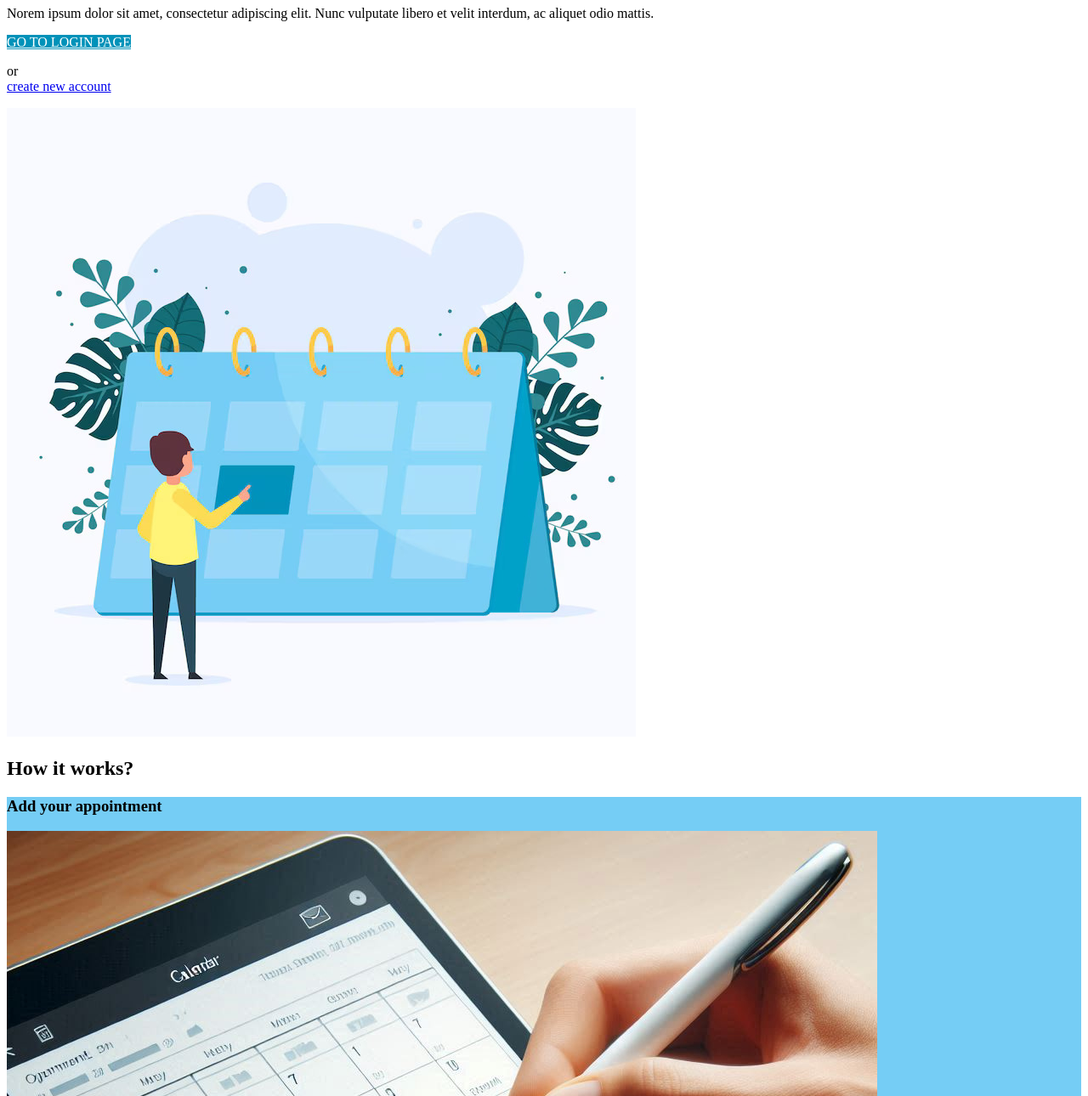
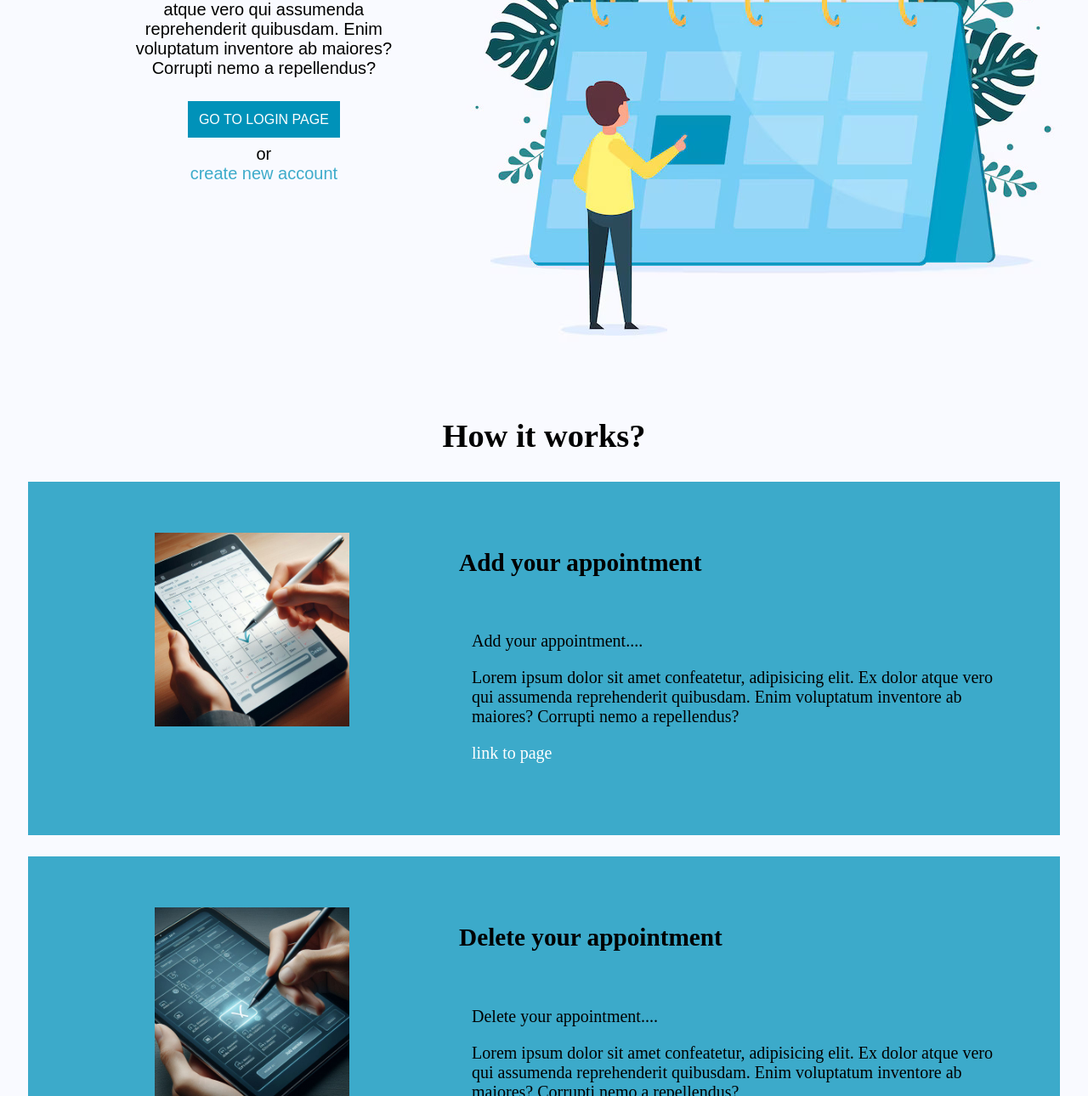
Before and after one commit to DPuddinu/todo-tutorato, a website: page src/landing.html in a window 1280 px wide. Shown: the part 293-1583 px from the top of the page at 85% size. Drawn offline with Linux system fonts and the light colour scheme.

Commit message:
style: create style for landing page

```diff
--- a/src/landing.html
+++ b/src/landing.html
@@ -6,60 +6,148 @@
     <title>Simple Agenda</title>
     <link rel="stylesheet" href="./styles/landing.css" />
   </head>
+
   <body>
+    <!-- div hero feation -->
     <div id="hero-section">
-      <img src="./img/sc.svg" alt="logo-simple-agenda" />
-      <div id="text">
-        <h1>Simple Agenda</h1>
+      <!-- logo -->
+      <!-- <img class="logo-big" src="./img/sc.svg" alt="logo-simple-agenda" /> -->
+      <!-- div titolo e testo -->
+      <div id="hero-left">
+        <div id="text-hero">
+          <h1>
+            Simple <br />
+            Agenda
+          </h1>
           <p>
-          Norem ipsum dolor sit amet, consectetur adipiscing elit. Nunc
-          vulputate libero et velit interdum, ac aliquet odio mattis.
+            Lorem ipsum dolor sit amet confeatetur, adipisicing elit. Ex dolor
+            atque vero qui assumenda reprehenderit quibusdam. Enim voluptatum
+            inventore ab maiores? Corrupti nemo a repellendus?
           </p>
-        <a id="loginButton" href="login.html">GO TO LOGIN PAGE</a>
+        </div>
+        <div id="login-button-div">
+          <a class="button" id="loginButton" href="login.html"
+            >GO TO LOGIN PAGE</a
+          >
           <p>
             or <br />
-          <a href="register.html">create new account</a>
+            <a id="link-new-acc" href="register.html">create new account</a>
           </p>
         </div>
-      <div id="image">
-        <img src="./img/hero.jpg" alt="photo-agenda" />
+      </div>
+      <!-- div immagine hero feation -->
+      <div id="div-image-hero">
+        <img
+          class="img-250px"
+          id="img-hero-feation"
+          src="./img/hero.jpg"
+          alt="photo-agenda"
+        />
       </div>
     </div>
+    <!-- under hero feation -->
     <h2>How it works?</h2>
-    <div id="sect1">
+
+    <!-- sezione contenitore 1 -->
+    <div class="div-feature" id="div-feat1">
+      <!-- immagine -->
+      <div id="div-img-feat1">
+        <img
+          class="img-feat"
+          src="./img/add.jpeg"
+          alt="photo-add-appointment"
+        />
+      </div>
+      <div class="div-text-feat" id="div-text-feat1">
+        <!-- titolo -->
+        <div class="div-title-feat" id="div-title-feat1">
           <h3>Add your appointment</h3>
-      <img src="./img/add.jpeg" alt="photo-add-appointment" />
+        </div>
+        <!-- testo -->
+        <div class="div-text-feat" id="div-text-feat1">
           <p>Add your appointment....</p>
-      <p><a href="#add.html">link to page</a></p>
+          <p>
+            Lorem ipsum dolor sit amet confeatetur, adipisicing elit. Ex dolor
+            atque vero qui assumenda reprehenderit quibusdam. Enim voluptatum
+            inventore ab maiores? Corrupti nemo a repellendus?
+          </p>
+          <p><a class="link-feat-white" href="#add.html">link to page</a></p>
+        </div>
+      </div>
     </div>
 
-    <div id="sect2">
+    <!-- sezione contenitore 2 -->
+    <div class="div-feature" id="div-feat2">
+      <!-- immagine -->
+      <div id="div-img-feat2">
+        <img
+          class="img-feat"
+          src="./img/delete.jpeg"
+          alt="photo-delete-appointment"
+        />
+      </div>
+      <div class="div-text-feat" id="div-text-feat2">
+        <!-- titolo -->
+        <div class="div-title-feat" id="div-title-feat2">
           <h3>Delete your appointment</h3>
+        </div>
+        <!-- testo -->
+        <div class="div-text-feat" id="div-text-feat2">
           <p>Delete your appointment....</p>
-      <p><a href="#delete.html">link to page</a></p>
-      <img src="./img/delete.jpeg" alt="photo-delete-appointment" />
+          <p>
+            Lorem ipsum dolor sit amet confeatetur, adipisicing elit. Ex dolor
+            atque vero qui assumenda reprehenderit quibusdam. Enim voluptatum
+            inventore ab maiores? Corrupti nemo a repellendus?
+          </p>
+          <p><a class="link-feat-white" href="#delete.html">link to page</a></p>
+        </div>
+      </div>
     </div>
 
-    <div id="sect3">
+    <!-- sezione contenitore 3 -->
+    <div class="div-feature" id="div-feat3">
+      <!-- immagine -->
+      <div id="div-img-feat3">
+        <img
+          class="img-feat"
+          src="./img/edit.jpeg"
+          alt="photo-edit-appointment"
+        />
+      </div>
+      <div class="div-text-feat" id="div-text-feat3">
+        <!-- titolo -->
+        <div class="div-title-feat" id="div-title-feat3">
           <h3>Edit your appointment</h3>
-      <img src="./img/edit.jpeg" alt="photo-edit-appointment" />
-      <p>Delete your appointment....</p>
-      <p><a href="#del.html">link to page</a></p>
         </div>
+        <!-- testo -->
+        <div class="div-text-feat" id="div-text-feat3">
+          <p>Edit your appointment....</p>
+          <p>
+            Lorem ipsum dolor sit amet confeatetur, adipisicing elit. Ex dolor
+            atque vero qui assumenda reprehenderit quibusdam. Enim voluptatum
+            inventore ab maiores? Corrupti nemo a repellendus?
+          </p>
+          <p><a class="link-feat-white" href="#edit.html">link to page</a></p>
+        </div>
+      </div>
+    </div>
+
+    <!-- footer 1 -->
     <footer>
+      <div id="copyright">
+        <!-- <img class="logo-big" src="./img/sc.svg" alt="logo-simple-agenda" /> -->
+        <p>Copyright 2024</p>
+      </div>
       <div id="social">
         <a href="#x.com/simpleagenda">
-          <img src="./img/x.svg" alt="logo-X"
+          <img class="logo-social" src="./img/x.svg" alt="logo-X"
         /></a>
         <a href="#instagram.com/simpleagenda">
-          <img src="./img/insta.svg" alt="logo-Instagram"
+          <img class="logo-social" src="./img/insta.svg" alt="logo-Instagram"
         /></a>
         <a href="#facebook.com/simpleagenda"
-          ><img src="./img/face.svg" alt="logo-Facebook"
+          ><img class="logo-social" src="./img/face.svg" alt="logo-Facebook"
         /></a>
-      </div>
-      <div id="copyright">
-        <img src="./img/sc.svg" alt="logo-simple-agenda" />
       </div>
     </footer>
     <!-- <h1>Hello, Node.js!</h1>
--- a/src/styles/landing.css
+++ b/src/styles/landing.css
@@ -1,9 +1,119 @@
-#sect1,
-#sect3,
-footer {
-  background-color: #75cdf5;
+body {
+  background-color: #f9faff;
 }
+
+h1 {
+  font-size: 5vw;
+}
+h2 {
+  text-align: center;
+  font-size: 3vw;
+}
+p {
+  /* font-size: clamp(14px, 16px, 20px); */
+  font-size: 20px;
+  /* font-weight: 520; */
+}
+
+#hero-section {
+  /* border: 2px solid red; */
+  height: bold;
+  font-family: Arial, Helvetica, sans-serif;
+  display: flex;
+  flex-wrap: wrap;
+}
+
+#hero-left {
+  /* border: 5px solid green; */
+  max-width: 400px;
+  /* margin-left: 4vw; */
+  /* margin: 2vw; */
+  margin-left: 8vw;
+}
+
+#text-hero {
+  /* border: 2px solid blue; */
+  /* width: 50%; */
+  text-align: center;
+  padding: 5px 25px;
+}
+
+#login-button-div {
+  /* border: 2px solid purple; */
+  /* width: 20%; */
+  text-align: center;
+  padding: 15px 6px;
+}
+
 #loginButton {
   background-color: #0092b9;
   color: white;
+  font-size: 1.25vw;
+  padding: 1vw;
+  text-decoration: none;
 }
+
+#link-new-acc {
+  text-decoration: none;
+  color: #0091b9c1;
+  font-size: 20px;
+}
+#link-new-acc:hover {
+  text-decoration: underline;
+  color: #393f40;
+}
+
+#div-image-hero {
+  /* border: 2px solid yellow; */
+  margin: auto;
+}
+
+/* SEZIONE FEATURE */
+
+/* sezione div feature */
+.div-feature {
+  background-color: #0091b9c1;
+  display: flex;
+  padding: 35px;
+  margin: 25px;
+}
+
+.img-feat {
+  width: 50%;
+  height: auto;
+  display: block;
+  margin-left: auto;
+  margin-right: auto;
+  padding: 25px;
+}
+
+.div-text-feat {
+  font-size: 25px;
+  padding: 15px;
+}
+
+.button:hover {
+  background-color: #0091b9c1;
+  transition: 0.3s;
+}
+
+.link-feat-white {
+  text-decoration: none;
+  color: #ffffff;
+}
+
+.link-feat-white:hover,
+.link-feat-col:hover {
+  text-decoration: underline;
+  color: #393f40;
+}
+
+.logo-big {
+  width: 42px;
+  height: 42px;
+}
+
+.logo-social {
+  width: 22px;
+  height: 22px;
+}
```
Lines whose indentation alone changed are shown as unchanged.
